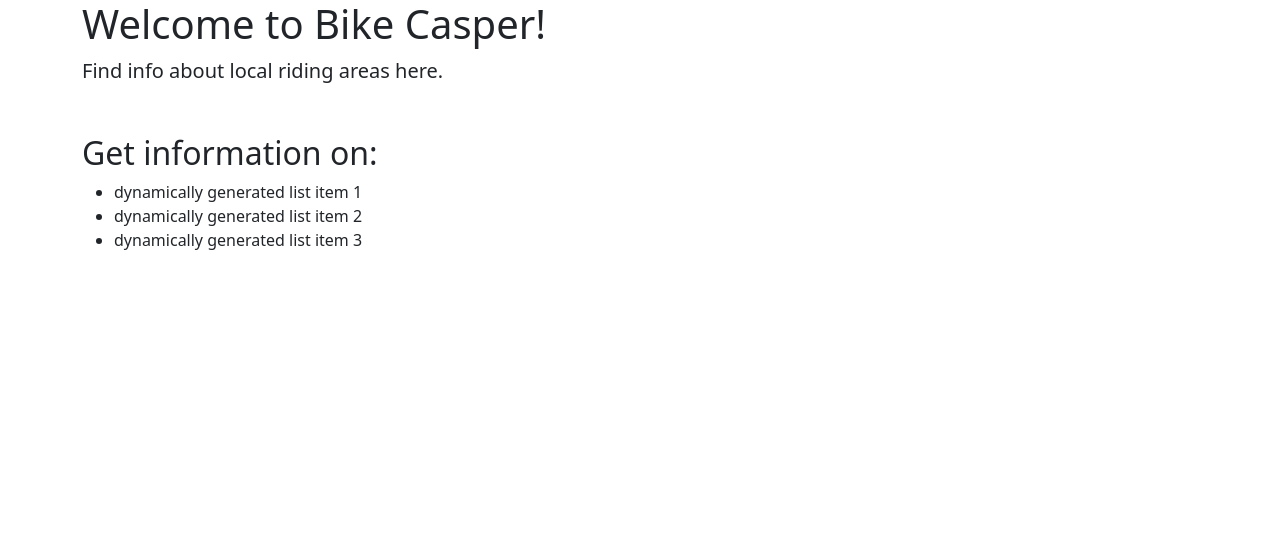
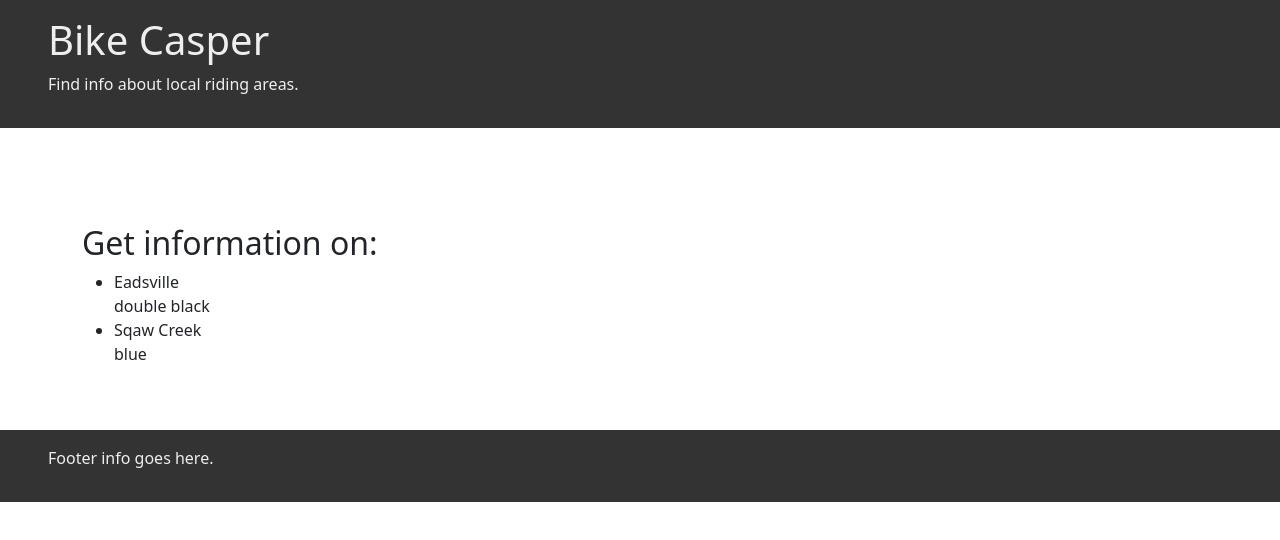
Before and after one commit to ccrudkin/bike-local, a Next.js app: page / in a window 1280 px wide. Shown: the top 540 px of the page. Built offline with nearby package versions, Linux system fonts and the light colour scheme.

Commit message:
dynamic routes and pages

```diff
--- /dev/null
+++ b/components/template.js
@@ -0,0 +1,36 @@
+import Head from 'next/head';
+import Image from 'next/image';
+import styles from '../styles/template.module.css';
+import Link from 'next/link';
+
+export default function Template({ children, home }) {
+    return (
+        <div>
+            <Head>
+                <title>Dynamic title goes here</title>
+                <meta
+                    name="description"
+                    content="Dynamic information goes here."
+                />
+                <link href="https://cdn.jsdelivr.net/npm/bootstrap@5.2.0/dist/css/bootstrap.min.css" rel="stylesheet" integrity="sha384-gH2yIJqKdNHPEq0n4Mqa/HGKIhSkIHeL5AyhkYV8i59U5AR6csBvApHHNl/vI1Bx" crossorigin="anonymous" />
+                <script src="https://kit.fontawesome.com/00f2a344b9.js" crossorigin="anonymous"></script>
+            </Head>
+            <header>
+                {home ? (
+                    <div className="site-header home">
+                        <h1>Bike Casper</h1>
+                        <p>Find info about local riding areas.</p>
+                    </div>
+                ) : (
+                    <div className='site-header not-home'>
+                        <h2>Bike Casper</h2>
+                    </div>
+                )}
+            </header>
+            <main>{children}</main>
+            <footer>
+                <p>Footer info goes here.</p>
+            </footer>
+        </div>
+    );
+}
--- /dev/null
+++ b/data/locales.js
@@ -0,0 +1,26 @@
+export const trails = [
+    {
+        "id": "001",
+        "name": "Eadsville",
+        "description": "This trail offers a well-rounded experience of mountain riding, with a mix of flowing single-track, heart-pounding climbs, and a few chunky, techical sections.",
+        "map": "Eadsville map.",
+        "difficulty": "double black",
+        "latlong": "42.737915, -106.316638",
+        "notes": "Cell phone signal is limited.",
+        "info": {
+            "conditions": "dry"
+        }
+    },
+    {
+        "id": "002",
+        "name": "Sqaw Creek",
+        "description": "This lower-elevation trail offers early- and late-season singletrack when snows cover higher trails.",
+        "map": "Sqaw Creek map.",
+        "difficulty": "blue",
+        "latlong": "42.790969, -106.394756",
+        "Notes": "Snakes are a common sight in summer months.",
+        "info": {
+            "conditions": "dry / dusty"
+        }
+    }
+]
--- a/pages/index.js
+++ b/pages/index.js
@@ -1,36 +1,45 @@
-import Head from 'next/head'
-import Image from 'next/image'
-import styles from '../styles/Home.module.css'
+import Head from 'next/head';
+import Image from 'next/image';
+import Template from '../components/template';
+import styles from '../styles/Home.module.css';
+import { trails } from '../data/locales';
 
-export default function Home() {
+export function getStaticProps() {
+    const allTrailsData = trails;
+    return {
+        props: {
+            allTrailsData,
+        },
+    };
+}
+
+export default function Home({ allTrailsData }) {
     return (
-    <div className={styles.container}>
+        <Template home>
             <Head>
                 <title>Bike Casper</title>
                 <meta name="description" content="Get trail information, conditions, weather, and more for mountain-bike trails in the Casper, Wyoming area." />
                 <link rel="icon" href="/favicon.ico" />
-        <link href="https://cdn.jsdelivr.net/npm/bootstrap@5.2.0/dist/css/bootstrap.min.css" rel="stylesheet" integrity="sha384-gH2yIJqKdNHPEq0n4Mqa/HGKIhSkIHeL5AyhkYV8i59U5AR6csBvApHHNl/vI1Bx" crossorigin="anonymous" />
             </Head>
-
-      <main className={styles.main}>
             <div className="container">
                 <div className="row">
                     <div className="col-md-12">
-              <h1>
-                Welcome to Bike Casper!
-              </h1>
-              <p className="lead">Find info about local riding areas here.</p>
                         <div className="mt-5"></div>
                         <h2>Get information on:</h2>
                         <ul>
-                <li>dynamically generated list item 1</li>
-                <li>dynamically generated list item 2</li>
-                <li>dynamically generated list item 3</li>
+                            {
+                                allTrailsData.map(({ id, name, difficulty }) => (
+                                    <li key={id}>
+                                        {name}
+                                        <br />
+                                        {difficulty}
+                                    </li>
+                                ))
+                            }
                         </ul>
                     </div>
                 </div>
             </div>
-      </main>
-    </div>
+        </Template>
     )
 }
--- a/styles/globals.css
+++ b/styles/globals.css
@@ -1 +1,15 @@
-/* global css goes here */
+header {
+  color: #eeeeee;
+  background-color: #333333;
+  padding: 1em 3em;
+  margin-bottom: 3em;
+}
+
+footer {
+  color: #eeeeee;
+  background-color: #333333;
+  padding: 1em 3em;
+  margin-top: 3em;
+}
+
+/*# sourceMappingURL=globals.css.map */
--- /dev/null
+++ b/styles/globals.scss
@@ -0,0 +1,15 @@
+// global css goes here
+
+header {
+    color: #eeeeee;
+    background-color: #333333;
+    padding: 1em 3em;
+    margin-bottom: 3em;
+}
+
+footer {
+    color: #eeeeee;
+    background-color: #333333;
+    padding: 1em 3em;
+    margin-top: 3em;
+}
```
Also changed, not shown: lib/all-locales.js (added, +22 -0 lines), pages/locales/[localeId].js (added, +52 -0 lines), styles/template.module.css (added), 1 other file (tests, documents, lock files or other folders). Lines whose indentation alone changed are shown as unchanged.
